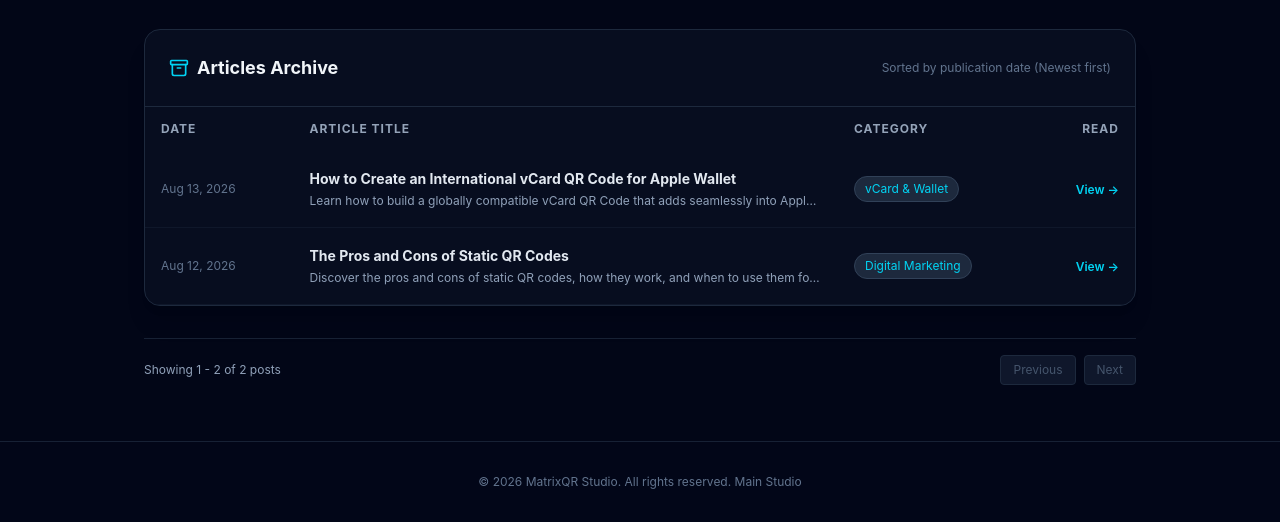
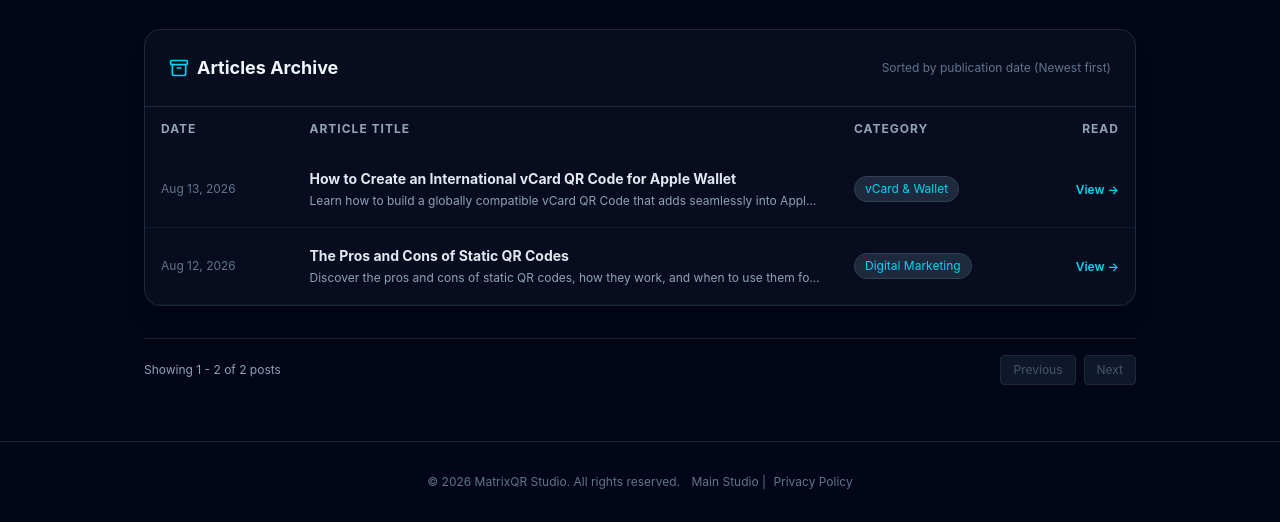
Before and after one commit to Technology-enthusiast-he/blog.matrixqr.cc, a plain HTML site: page posts/index.html in a window 1280 px wide. Shown: the part 278-800 px from the top of the page. Drawn offline with nearby package versions, Linux system fonts and the light colour scheme.

Commit message:
Update index.html

```diff
--- a/posts/index.html
+++ b/posts/index.html
@@ -179,8 +179,12 @@
 
 
     <footer class="border-t border-slate-800/80 bg-slate-950 py-8 px-4 text-xs text-slate-500 text-center">
-        <p>© 2026 MatrixQR Studio. All rights reserved. <a href="https://matrixqr.cc" class="hover:text-cyan-400">Main Studio</a></p>
-    </footer>
+    <p>
+        © 2026 MatrixQR Studio. All rights reserved.
+        <a href="https://matrixqr.cc" class="hover:text-cyan-400 transition-colors ml-2">Main Studio</a> |
+        <a href="/posts/privacy-policy.html" class="hover:text-cyan-400 transition-colors ml-1">Privacy Policy</a>
+    </p>
+</footer>
 
     <script src="../script.js"></script>
 </body>
```
